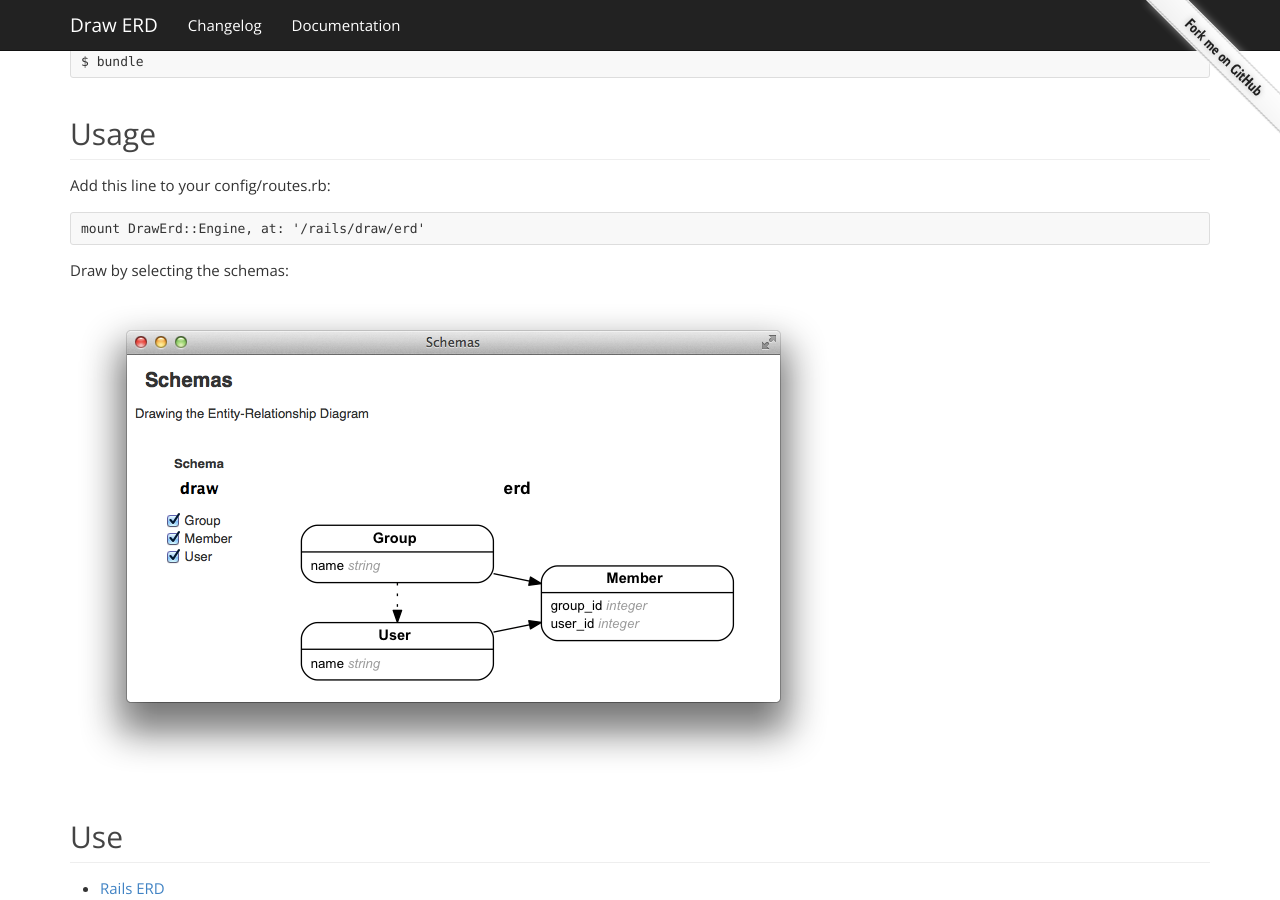
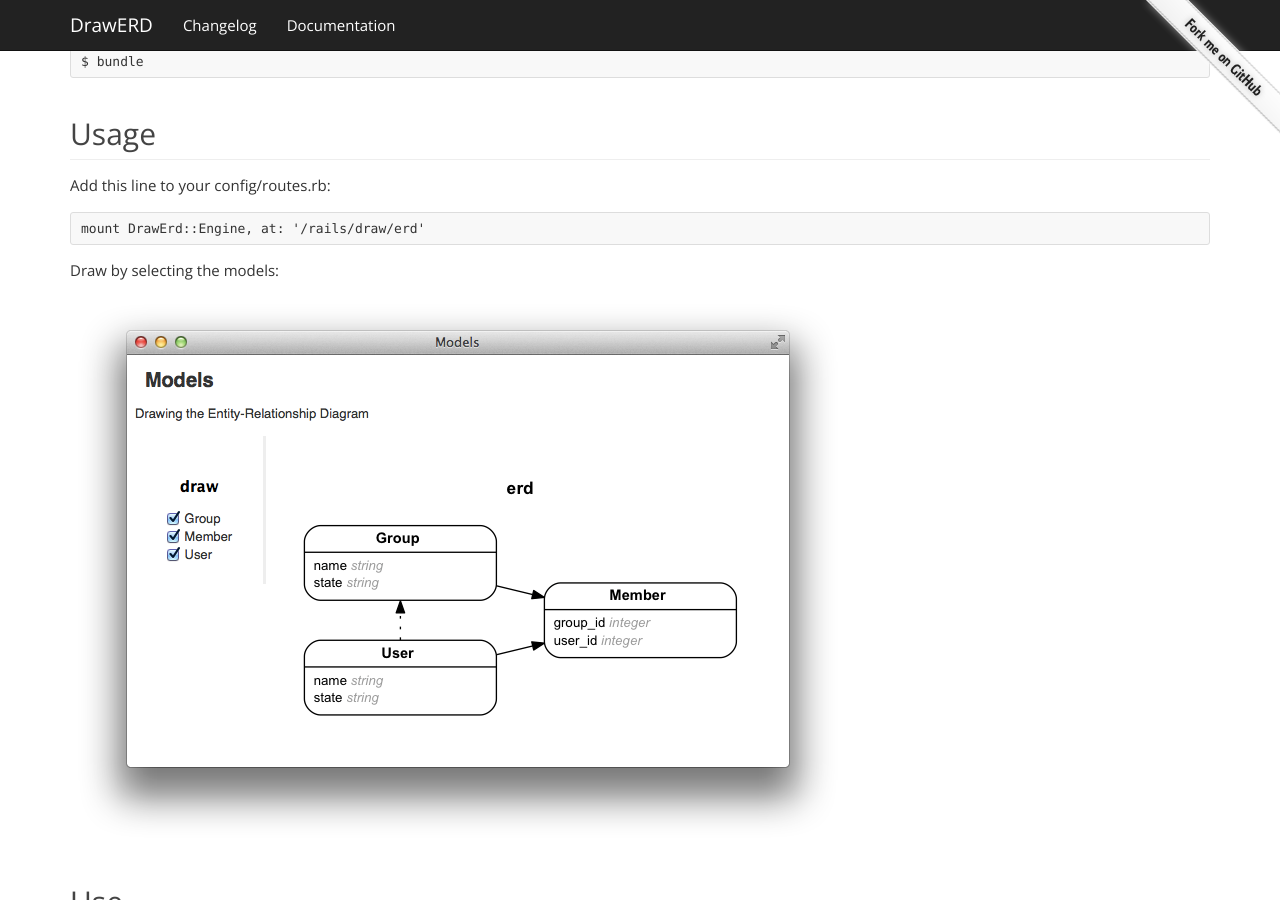
Before and after one commit to ogom/draw_erd, a Jekyll site: the page built from index.md, in a window 1280 px wide and 900 px high, scrolled down 406 px. Built offline with Jekyll 4.4.1, drawn with Linux system fonts in a browser that asks for light colours.

````diff
--- a/_config.yml
+++ b/_config.yml
@@ -9,6 +9,6 @@ exclude:
 - README.md
 - vendor
 - tmp
-name: Draw ERD
+name: DrawERD
 copyright: 2014, ogom
 theme: cosmo
--- a/index.md
+++ b/index.md
@@ -30,9 +30,9 @@ Add this line to your config/routes.rb:
 mount DrawErd::Engine, at: '/rails/draw/erd'
 ```
 
-Draw by selecting the schemas:
+Draw by selecting the models:
 
-![example_erd]({{ site.baseurl }}/assets/img/example_erd.png)
+![example]({{ site.baseurl }}/assets/img/example.png)
 
 ## Use
 
````
Also changed, not shown: _posts/2014-09-17-0.1.2.md (added, +6 -0 lines), assets/img/example.png (added), assets/img/example_erd.png (deleted).
